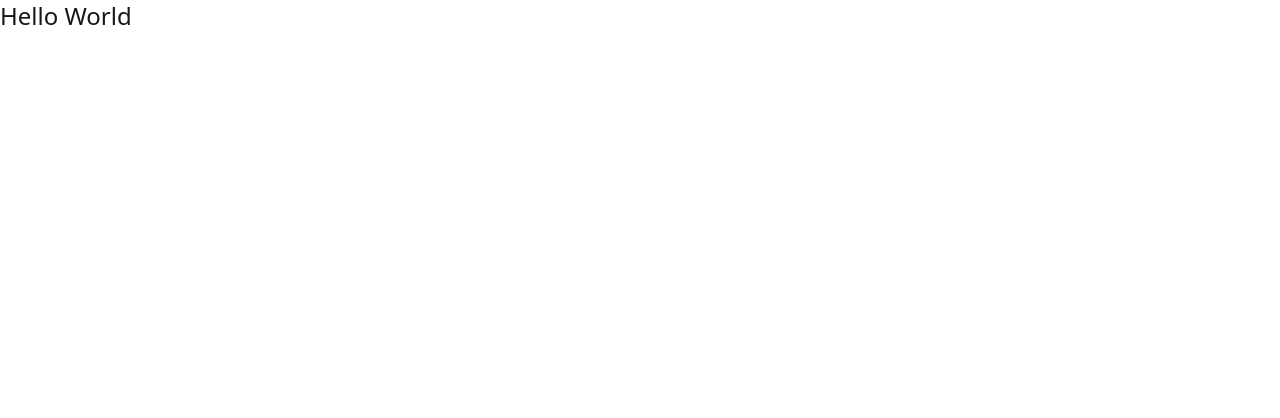
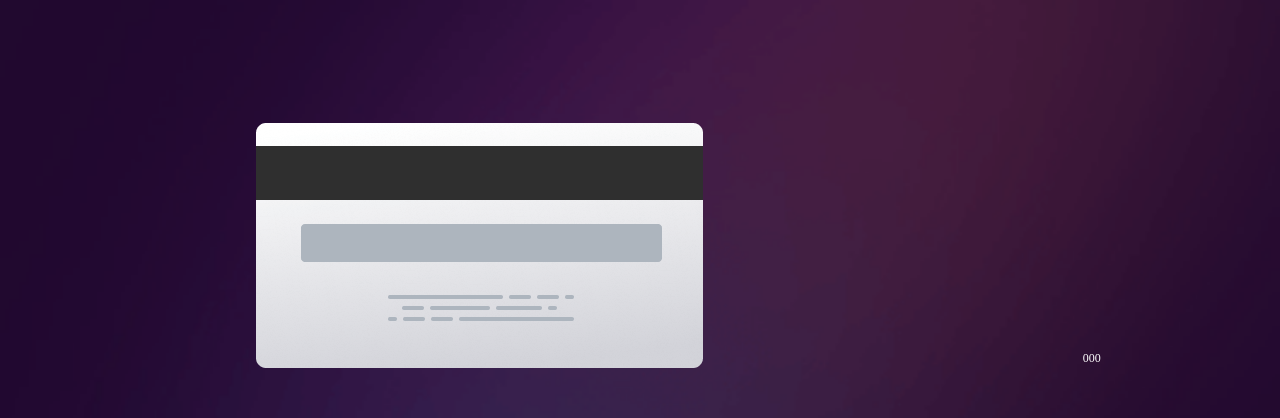
Before and after one commit to Jpedro900/interactive-card-form, a React (Vite) app: page / in a window 1280 px wide. Shown: the top 418 px of the page. Built offline with nearby package versions, Linux system fonts and the light colour scheme.

Commit message:
feat: App structure complete

```diff
--- a/src/App.tsx
+++ b/src/App.tsx
@@ -1,11 +1,29 @@
+import React , { useState } from "react";
+import mobileBackground from "./assets/images/bg-main-mobile.png";
+import CardBack from "./components/CardBack/CardBack";
+import CardFront from "./components/CardFront/CardFront";
+import Form from "./components/Form/Form";
+import ThankYou from "./components/ThankYou/ThankYou";
+
 
 function App() {
+  const [isSubmitted, setIsSubmitted] = useState(false);
 
   return (
-    <>
-     <h1 className=' text-2xl text-neutral-900'>Hello World</h1>
-    </>
-  )
+    <div className=" h-screen font-body text-[18px]">
+      <div className=" w-screen relative">
+        <img
+          src={mobileBackground}
+          alt=""
+          className="object-cover w-screen"
+        />
+        <CardBack />
+        <CardFront />
+      </div>
+      {isSubmitted ? <ThankYou /> : <Form setIsSubmitted={setIsSubmitted} />}
+
+    </div>
+  );
 }
 
-export default App
+export default App;
```
